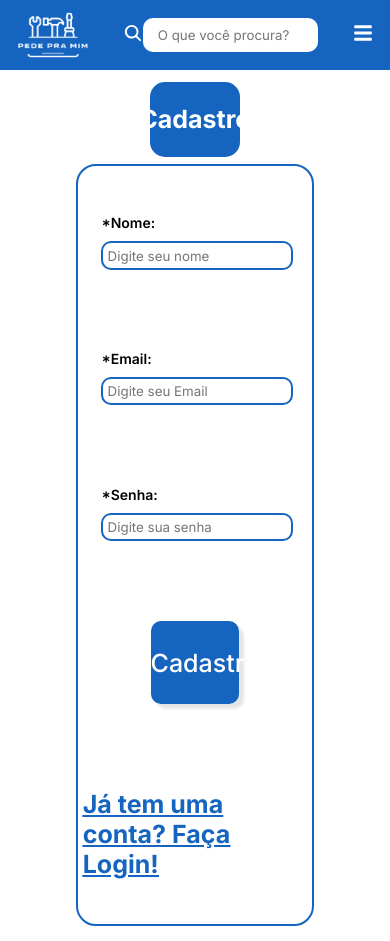
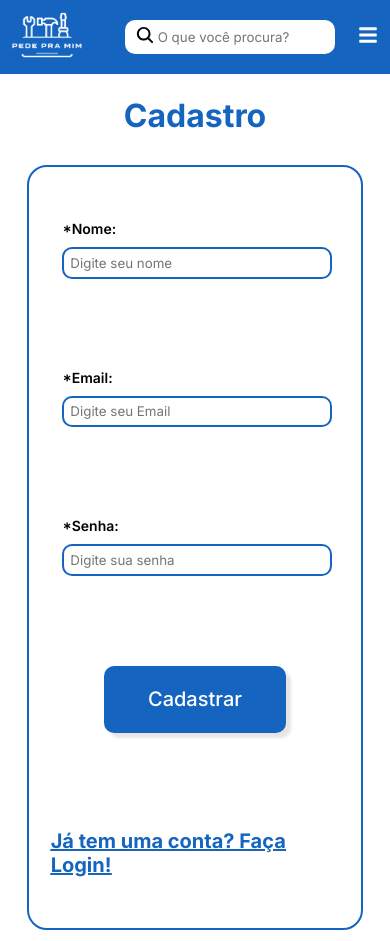
Before and after one commit to Leochin1206/Projeto-Web, a React (Create React App) app in the folder projeto-web-metrocamp/: page /Cadastro in a window 390 px wide. Built offline with nearby package versions, Linux system fonts and the light colour scheme.

Commit message:
responsividadeCadastroLogin

```diff
--- a/projeto-web-metrocamp/src/componentes/NavBar/NavBar.js
+++ b/projeto-web-metrocamp/src/componentes/NavBar/NavBar.js
@@ -34,7 +34,7 @@ export function NavBar() {
 
     return (
         <div className="NavBar">
-            <img src={logo} alt="" />
+            <Link to="/"><img src={logo} alt="" /></Link>
 
             {isLargeScreen ? (
                 <>
--- a/projeto-web-metrocamp/src/componentes/NavBar/navbar.css
+++ b/projeto-web-metrocamp/src/componentes/NavBar/navbar.css
@@ -23,7 +23,14 @@ body {
 .search-box {
   display: flex;
   width: 50%;
+  min-width: 230px;
   align-items: center;
+}
+
+.button-fix {
+  position: relative;
+  left: 30px;
+  color: black;
 }
 
 #search {
--- a/projeto-web-metrocamp/src/telas/Cadastro/cadastro.css
+++ b/projeto-web-metrocamp/src/telas/Cadastro/cadastro.css
@@ -1,6 +1,134 @@
 @import url('https://fonts.googleapis.com/css2?family=Inter:wght@400;700&display=swap');
 
+*{
+    font-family: 'Inter';
+    margin: 0;
+    padding: 0;
+}
 
+.Cadastro{
+    display: flex;
+    flex: 1;
+    flex-direction: column;
+    align-items: center;
+    width: 100%;
+    height: 100vh;
+    padding-top: 3%;
+    padding-bottom: 3%;
+}
+
+.style_cadastro_logo{
+    display: flex;
+    width: 40%;
+    height: 8%;
+    justify-content: center;
+    align-items: center;
+    border-radius: 15px;
+    margin-bottom: 5%;
+}
+
+.Cadastro h3{
+    font-family: 'Inter';
+    color: #1565C0;
+    text-decoration: underline;
+    font-size: 20px;
+}
+
+.Cadastro h5{
+    font-family: 'Inter';
+    color: #1565C0;
+    font-size: 2em;
+}
+
+.forms{
+    display: flex;
+    flex-direction: column;
+    height: 100%;
+    width: 85%;
+    border: 2px solid #1565C0;
+    border-radius: 20px;
+    padding-top: 2%;
+}
+
+.acertaForms{
+    display: flex;
+    flex: 1;
+    flex-direction: column;
+    align-items:center;
+    justify-content: space-around;
+    width:100%;
+    height: 90%;
+}
+
+.campos{
+    display: flex;
+    flex-direction: column;
+    justify-content: space-evenly;
+    width:90%;
+    align-self: end;
+}
+
+label{
+    color: black;
+    font-size: 18px;
+    font-family: 'Inter';
+    font-weight: 600;
+}
+
+input[id="senha"],
+textarea {
+            width: 85%;
+            padding: 2%;
+            border: 2px solid #1565C0;
+            border-radius: 10px;
+        }
+
+input[id="email"],
+textarea {
+            width: 85%;
+            padding: 2%;
+            border: 2px solid #1565C0;
+            border-radius: 10px;
+        }
+
+.botao-forms{
+    background-color: #1565C0;
+    color: white;
+    font-size: 20px;
+    font-weight: 500;
+    height: 9%;
+    width: 55%;
+    border-radius: 10px;
+    box-shadow: 5px 5px 3px 0px rgba(0, 0, 0, 0.1);
+    border: none;
+}
+
+input[id="cellphone"],
+textarea {
+            width: 85%;
+            padding: 2%;
+            border: 2px solid #1565C0;
+            border-radius: 10px;
+        }
+
+
+input[id="city"],
+textarea {
+            width: 85%;
+            padding: 2%;
+            border: 2px solid #1565C0;
+            border-radius: 10px;
+        }
+
+input[id="nome"],
+textarea {
+            width: 85%;
+            padding: 2%;
+            border: 2px solid #1565C0;
+            border-radius: 10px;
+        }
+
+@media (min-width: 900px){
     .Cadastro{
         display: flex;
         flex: 1;
@@ -15,7 +143,6 @@
 
     .style_cadastro_logo{
         display: flex;
-    background-color: #1565C0;
         width: 23%;
         height: 10%;
         justify-content: center;
@@ -28,12 +155,13 @@
         font-family: 'Inter';
         color: #1565C0;
         text-decoration: underline;
+        font-size: 23px;
     }
 
     .Cadastro h5{
         font-family: 'Inter';
-    color: white;
-    font-size: 25px;
+        color: #1565C0;
+        font-size: 3em;
     }
 
     .forms{
@@ -94,7 +222,7 @@ textarea {
         font-size: 25px;
         font-weight: 500;
         height: 11%;
-    width: 38%;
+        width: 28%;
         border-radius: 10px;
         box-shadow: 5px 5px 3px 0px rgba(0, 0, 0, 0.1);
         border: none;
@@ -124,3 +252,4 @@ textarea {
                 border: 2px solid #1565C0;
                 border-radius: 10px;
             }
+}
--- a/projeto-web-metrocamp/src/telas/ComplementoPerfil/ComplementoPerfil.css
+++ b/projeto-web-metrocamp/src/telas/ComplementoPerfil/ComplementoPerfil.css
@@ -22,7 +22,7 @@
     background-color: #1565C0;
     border-radius: 20px;
     margin-top: 5%;
-    width: 45%;
+    width: 52%;
     height: 67px;
 }
 
@@ -43,7 +43,7 @@
     flex-direction: column;
     justify-content: space-between;
     margin-bottom: 20px;
-    width: 400px;
+    width: 300px;
 }
 
 label {
--- a/projeto-web-metrocamp/src/telas/Login/login.css
+++ b/projeto-web-metrocamp/src/telas/Login/login.css
@@ -1,5 +1,6 @@
 @import url('https://fonts.googleapis.com/css2?family=Inter:wght@400;700&display=swap');
 
+/*
 
 .Login{
     display: flex;
@@ -100,3 +101,213 @@ textarea {
     box-shadow: 5px 5px 3px 0px rgba(0, 0, 0, 0.1);
     border: none;
 }
+
+*/
+
+*{
+    font-family: 'Inter';
+    margin: 0;
+    padding: 0;
+}
+
+.Login{
+    display: flex;
+    flex: 1;
+    flex-direction: column;
+    align-items: center;
+    width: 100%;
+    height: 100vh;
+    padding-top: 3%;
+    padding-bottom: 3%;
+}
+
+.style_login_logo{
+    display: flex;
+    width: 23%;
+    height: 10%;
+    justify-content: center;
+    align-items: center;
+    border-radius: 15px;
+    margin-bottom: 2%;
+}
+
+.Login h3{
+    font-family: 'Inter';
+    color: #1565C0;
+    text-decoration: underline;
+    font-size: 20px;
+}
+
+.Login h5{
+    font-family: 'Inter';
+    color: #1565C0;
+    font-size: 2em;
+}
+
+.formsLogin{
+    display: flex;
+    flex-direction: column;
+    height: 55%;
+    width: 85%;
+    border: 2px solid #1565C0;
+    border-radius: 20px;
+    align-items: center;
+}
+
+.acertaLogin{
+    display: flex;
+    flex: 1;
+    flex-direction: column;
+    align-items:center;
+    justify-content: center;
+    gap: 10%;
+    width:100%;
+    height: 90%;
+}
+
+.campos{
+    display: flex;
+    flex-direction: column;
+    justify-content: space-evenly;
+    width:90%;
+    align-self: end;
+}
+
+label{
+    color: black;
+    font-size: 18px;
+    font-family: 'Inter';
+    font-weight: 600;
+}
+
+input[id="senha"],
+textarea {
+            width: 85%;
+            padding: 2%;
+            border: 2px solid #1565C0;
+            border-radius: 10px;
+        }
+
+input[id="email"],
+textarea {
+            width: 85%;
+            padding: 2%;
+            border: 2px solid #1565C0;
+            border-radius: 10px;
+        }
+
+.botao-logar{
+    background-color: #1565C0;
+    color: white;
+    font-family: 'Inter';
+    font-size: 20px;
+    font-weight: 500;
+    height: 10%;
+    width: 55%;
+    border-radius: 10px;
+    box-shadow: 5px 5px 3px 0px rgba(0, 0, 0, 0.1);
+    border: none;
+}
+
+@media (min-width: 900px){
+    .Login{
+        display: flex;
+        flex: 1;
+        flex-direction: column;
+        align-items: center;
+        justify-content:space-evenly;
+        width: 100%;
+        height: 80vh;
+        padding-top: 3%;
+        padding-bottom: 3%;
+    }
+
+    .style_login_logo{
+        display: flex;
+        width: 23%;
+        height: 10%;
+        justify-content: center;
+        align-items: center;
+        border-radius: 15px;
+        margin-bottom: 2%;
+    }
+
+    .Login h3{
+        font-family: 'Inter';
+        color: #1565C0;
+        text-decoration: underline;
+        font-size: 25px;
+    }
+
+    .Login h5{
+        font-family: 'Inter';
+        color: #1565C0;
+        font-size: 3em;
+    }
+
+    .formsLogin{
+        display: flex;
+        flex-direction: column;
+        height: 100%;
+        width: 60%;
+        border: 2px solid #1565C0;
+        border-radius: 20px;
+        align-items: center;
+    }
+
+    .acertaLogin{
+        display: flex;
+        flex: 1;
+        flex-direction: column;
+        align-items:center;
+        justify-content: center;
+        gap: 10%;
+        width:100%;
+        height: 90%;
+    }
+
+    .campos{
+        display: flex;
+        flex-direction: column;
+        justify-content: space-evenly;
+        width:90%;
+        align-self: end;
+    }
+
+    label{
+        color: black;
+        font-size: 18px;
+        font-family: 'Inter';
+        font-weight: 600;
+    }
+
+    input[id="senha"],
+    textarea {
+                width: 85%;
+                padding: 2%;
+                border: 2px solid #1565C0;
+                border-radius: 10px;
+            }
+
+    input[id="email"],
+    textarea {
+                width: 85%;
+                padding: 2%;
+                border: 2px solid #1565C0;
+                border-radius: 10px;
+            }
+
+    .botao-logar{
+        background-color: #1565C0;
+        color: white;
+        font-family: 'Inter';
+        font-size: 25px;
+        font-weight: 500;
+        height: 11%;
+        width: 28%;
+        border-radius: 10px;
+        box-shadow: 5px 5px 3px 0px rgba(0, 0, 0, 0.1);
+        border: none;
+    }
+
+}
```
Also changed, not shown: 1 other file (tests, documents, lock files or other folders). Lines whose indentation alone changed are shown as unchanged.
